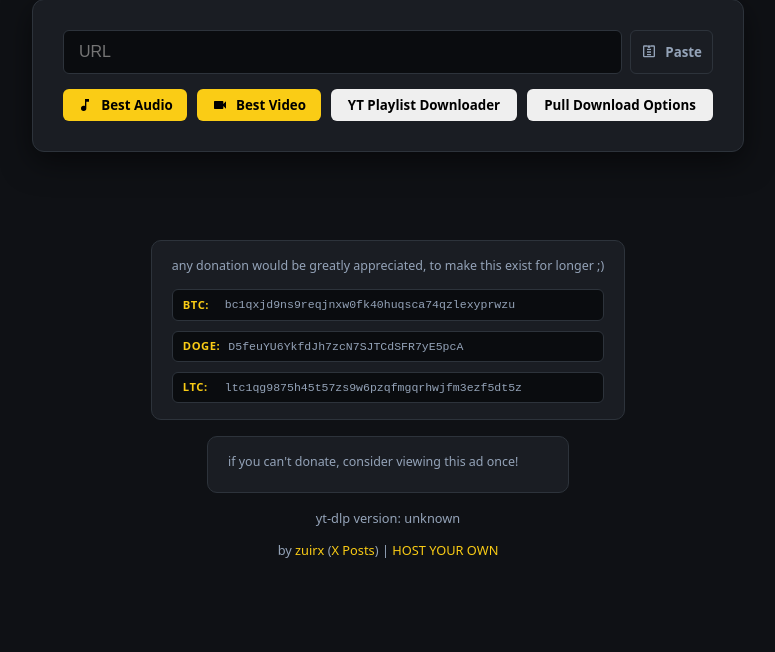
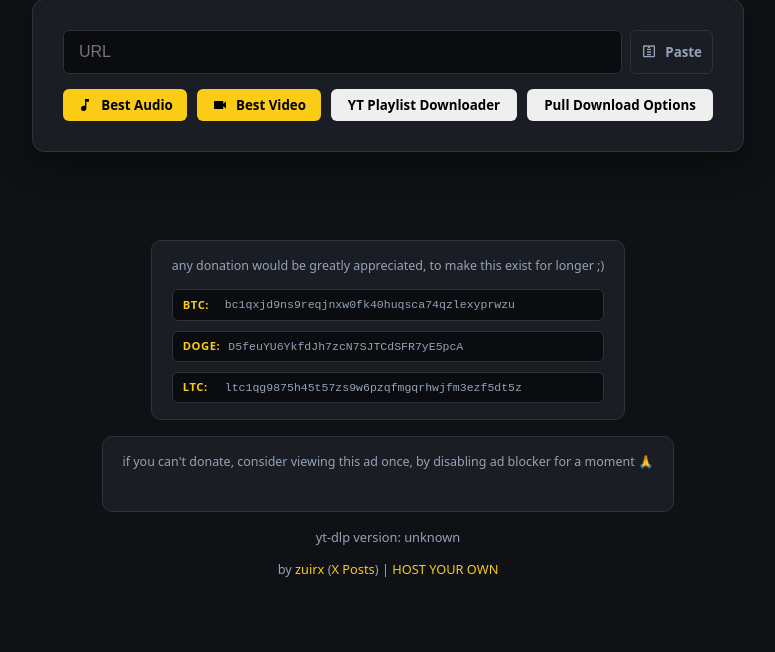
Before and after one commit to zuirx/ytdl-dot-lol, a Django app: page / in a window 1280 px wide. Shown: the part 170-822 px from the top of the page, without its empty margins (252-1027 px from the left). Before the commit the page ends 728 px from the top, so only its background shows below. Run offline with Django 5.2, Linux system fonts and the light colour scheme; data that the repository does not hold is empty.

Commit message:
Update home.html

```diff
--- a/main/templates/main/home.html
+++ b/main/templates/main/home.html
@@ -252,8 +252,11 @@
         <br>
 
         <div class="donate-card">
-            <p class="donate-hint">if you can't donate, consider viewing this ad once!</p>
-            {% safe_include 'main/ads_body.html' %}
+            <div style="text-align: center;">
+                <p class="donate-hint">if you can't donate, consider viewing this ad once, by disabling ad blocker for a moment 🙏</p>
+                <br>
+                {% safe_include 'main/ads_body.html' %}
+            </div>
         </div>
 
         <br>
```
